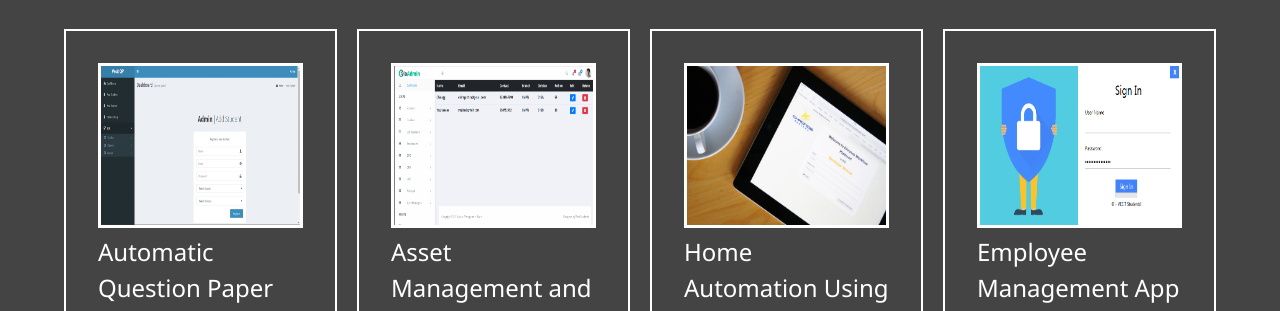
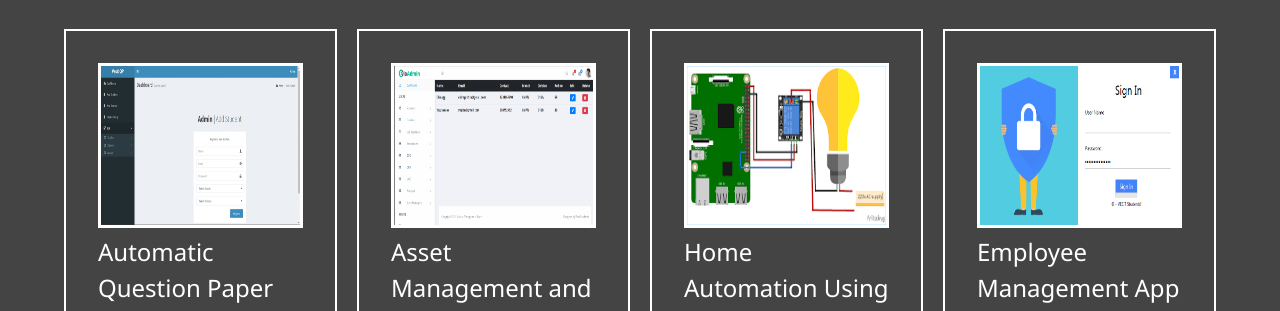
Before and after one commit to DhirajAswani/portfolio_website, a website: page dist/work.html in a window 1280 px wide. Shown: the part 205-516 px from the top of the page. Drawn offline with Linux system fonts and the light colour scheme.

Commit message:
updated automation project image

```diff
--- a/dist/work.html
+++ b/dist/work.html
@@ -136,12 +136,12 @@
         </div>
 
         <div class="item">
-          <a href="img/projects/project3.jpg" data-lightbox="mygallery">
-            <img src="img/projects/project3.jpg" alt="project" />
+          <a href="img/projects/rpi.png" data-lightbox="mygallery">
+            <img src="img/projects/rpi.png" alt="project" />
           </a>
           <h2>Home Automation Using Raspberry Pi</h2>
           <a
-            href="img/projects/project3.jpg"
+            href="img/projects/rpi.png"
             data-lightbox="mygallery"
             class="btn-light"
           >
```
Also changed, not shown: dist/img/projects/rpi.png (added).
